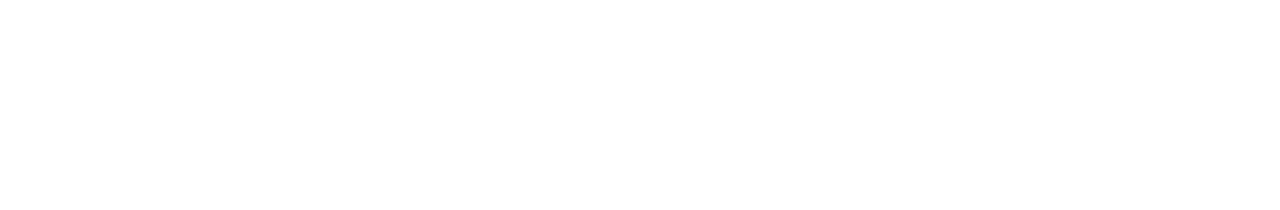
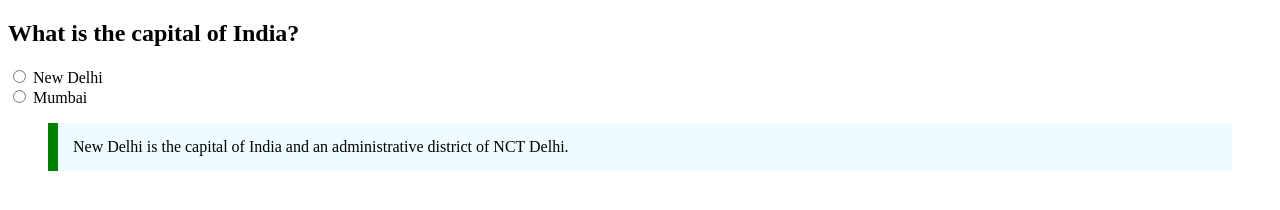
Before and after one commit to acciojob/trivia-imrahulsrivastava, a website: page main.html in a window 1280 px wide. Drawn offline with Linux system fonts and the light colour scheme.

Commit message:
created a submission

```diff
--- a/main.html
+++ b/main.html
@@ -1,16 +1,32 @@
 <!DOCTYPE html>
 
 <html>
+  <head>
+    <link rel="stylesheet" href="styles.css" />
+    <style>
+      blockquote {
+        border-left: 10px solid green;
+        padding: 15px;
+        background-color: rgb(240, 251, 255);
+      }
+    </style>
+  </head>
 
-<head>
-	<link rel="stylesheet" href="styles.css">
-</head>
+  <body>
+    <!-- the entire body must be written by student -->
 
-<body>
-	<!-- the entire body must be written by student -->
-    <script type="text/javascript" src="./script.js">
-</script>
+    <h2>What is the capital of India?</h2>
+    <form action="#" method="post">
+      <input type="radio" name="capital" value="New-Delhi" /> New Delhi
+      <br />
+      <input type="radio" name="capital" value="Mumbai" /> Mumbai <br />
+    </form>
 
-</body>
+    <blockquote>
+      New Delhi is the capital of India and an administrative district of NCT
+      Delhi.
+    </blockquote>
 
+    <script type="text/javascript" src="./script.js"></script>
+  </body>
 </html>
```
